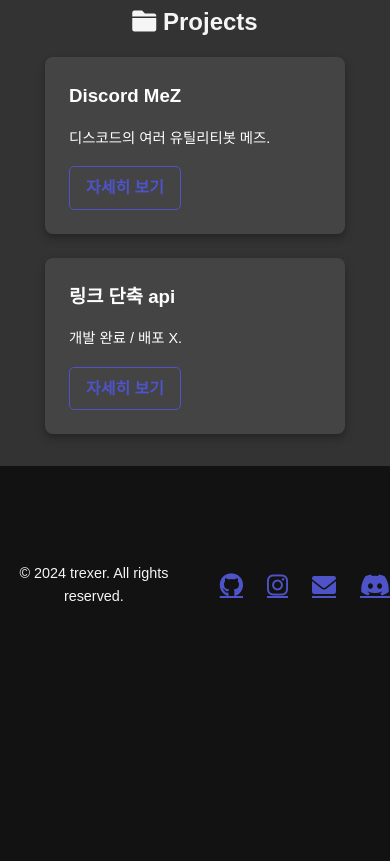
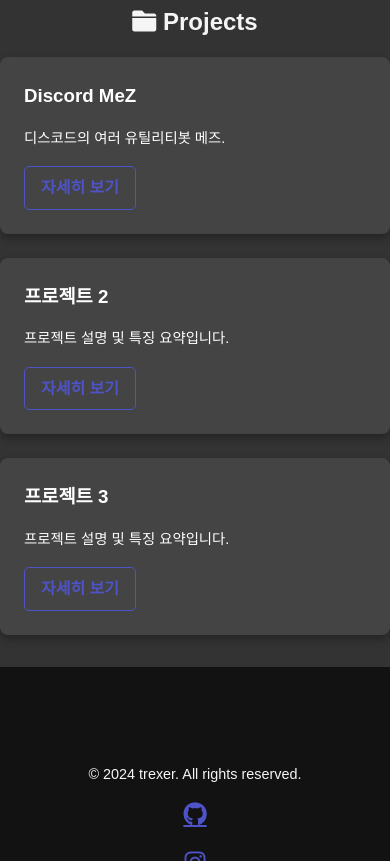
Before and after one commit to whendy070908/profile, a plain HTML site: page index.html in a window 390 px wide. Shown: the part 1139-2000 px from the top of the page. Before the commit the page ends 1811 px from the top, so only its background shows below. Drawn offline with Linux system fonts and the light colour scheme.

Commit message:
Update index.html

```diff
--- a/index.html
+++ b/index.html
@@ -243,6 +243,33 @@
             color: var(--text-color);
             font-size: 0.9em;
         }
+
+        /* 모바일 레이아웃 */
+        @media (max-width: 768px) {
+            .intro-content h1 {
+                font-size: 2em;
+            }
+
+            .project-card {
+                width: 100%; /* 카드가 전체 너비를 사용 */
+            }
+
+            .tech-stack-container, .social-links {
+                flex-direction: column;
+                align-items: center;
+            }
+
+            .footer-container {
+                flex-direction: column;
+                gap: 1rem;
+            }
+
+            .theme-toggle {
+                font-size: 1.2rem;
+                top: 0.5rem;
+                right: 0.5rem;
+            }
+        }
     </style>
 </head>
 <body>
@@ -284,8 +311,13 @@
             <a href="#" target="_blank">자세히 보기</a>
         </div>
         <div class="project-card">
-            <h3>링크 단축 api</h3>
-            <p>개발 완료 / 배포 X.</p>
+            <h3>프로젝트 2</h3>
+            <p>프로젝트 설명 및 특징 요약입니다.</p>
+            <a href="#" target="_blank">자세히 보기</a>
+        </div>
+        <div class="project-card">
+            <h3>프로젝트 3</h3>
+            <p>프로젝트 설명 및 특징 요약입니다.</p>
             <a href="#" target="_blank">자세히 보기</a>
         </div>
     </div>
@@ -299,7 +331,7 @@
             <a href="https://github.com/whendy070908" target="_blank" class="social-icon"><i class="fab fa-github"></i></a>
             <a href="https://instagram.com/gihyeon07x" target="_blank" class="social-icon"><i class="fab fa-instagram"></i></a>
             <a href="mailto:me@gihyeon.dev" target="_blank" class="social-icon"><i class="fas fa-envelope"></i></a>
-            <a href="https://discord.com/users/853089001556934686" target="_blank" class="social-icon"><i class="fab fa-discord"></i></a>
+            <a href="https://discord.com" target="_blank" class="social-icon"><i class="fab fa-discord"></i></a>
         </div>
     </div>
 </section>
```
